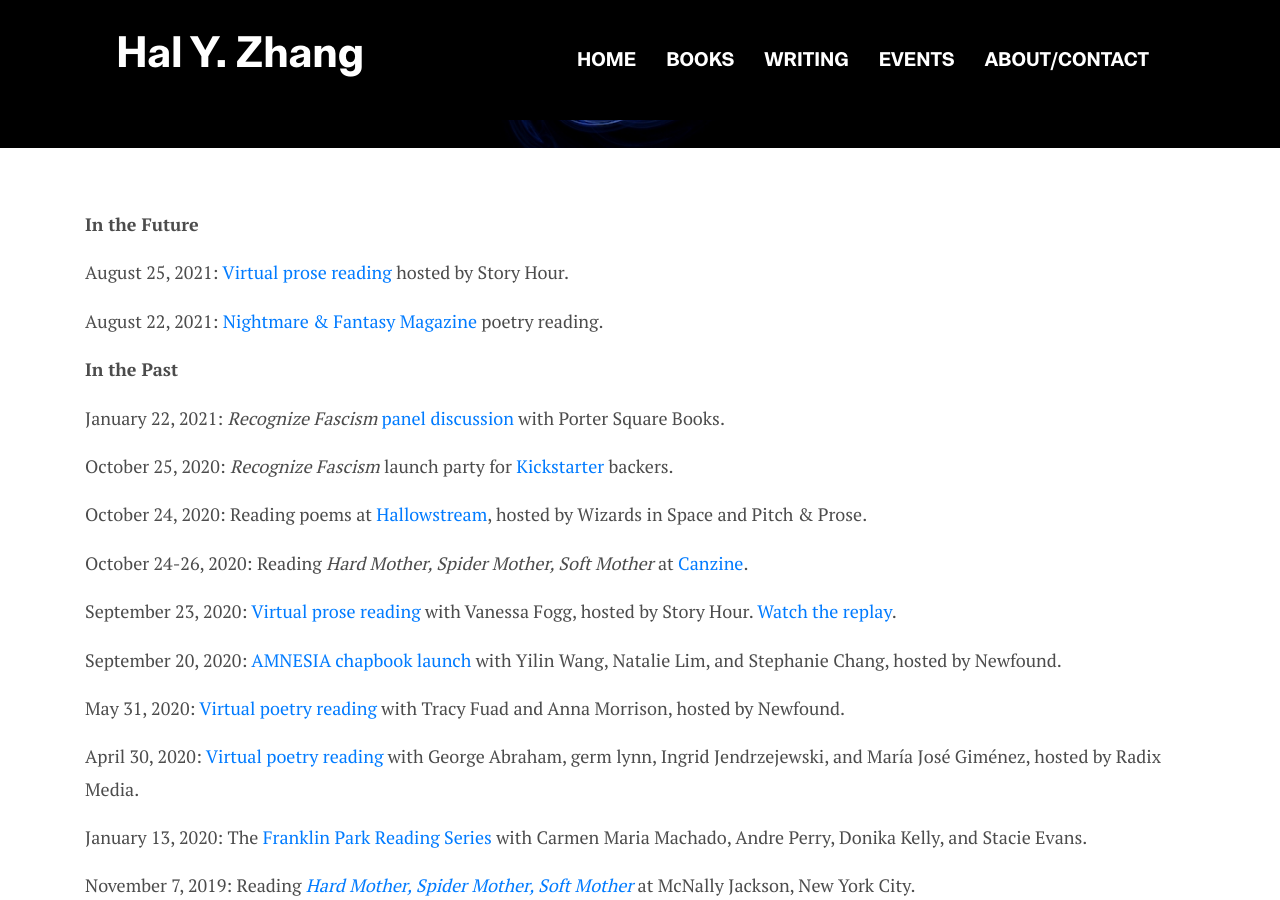
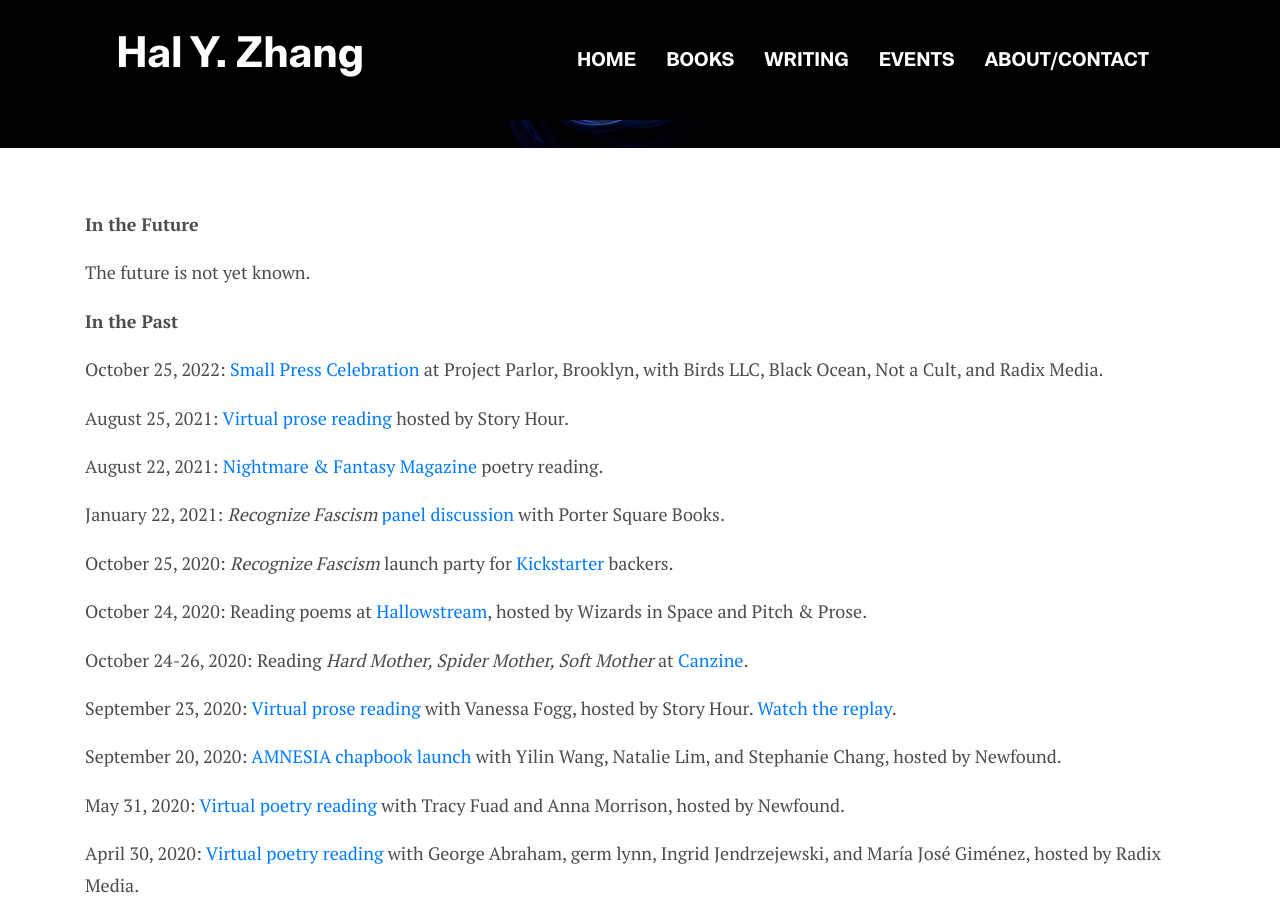
Before and after one commit to abbynicoleyee/abbynicoleyee.github.io, a Jekyll site: the page built from _pages/events.html, in a window 1280 px wide and 900 px high, scrolled down 356 px. Built offline with Jekyll 4.4.1, drawn with Linux system fonts in a browser that asks for light colours.

Commit message:
update events and heading

```diff
--- a/_pages/events.html
+++ b/_pages/events.html
@@ -7,42 +7,59 @@ background-align: bg-shape-center
 
 <section class="section">
   <div class="container">
-    <!-- <ul>
-    {% for event in site.data.settings.events %}
-<li>{{ event.name }}</li>
-      {% endfor %}
-</ul> -->
 
-<p><strong>In the Future</strong></p>
+    <p><strong>In the Future</strong></p>
 
-<!--<p>The future is not yet known.</p>-->
-<p>August 25, 2021: <a href="https://www.storyhour2020.com/">Virtual prose reading</a> hosted by Story Hour.</p>
+    <p>The future is not yet known.</p>
 
-<p>August 22, 2021: <a href="https://www.youtube.com/channel/UCZdG4drbO2mhN1P_vSb11iA">Nightmare & Fantasy Magazine</a> poetry reading.</p>
+    <p><strong>In the Past</strong></p>
 
-<p><strong>In the Past</strong></p>
+    <p>October 25, 2022: <a
+        href="https://www.eventbrite.com/e/bkbf-book-party-birds-llc-black-ocean-not-a-cult-radix-media-tickets-423549707577">Small
+        Press Celebration</a> at Project Parlor, Brooklyn, with Birds LLC, Black Ocean, Not a Cult, and Radix Media.</p>
 
-<p>January 22, 2021: <em>Recognize Fascism</em> <a href="https://www.portersquarebooks.com/event/virtual-recognize-fascism-panel">panel discussion</a> with Porter Square Books.</p>
+    <p>August 25, 2021: <a href="https://www.storyhour2020.com/">Virtual prose reading</a> hosted by Story Hour.</p>
 
-<p>October 25, 2020: <em>Recognize Fascism</em> launch party for <a href="https://www.kickstarter.com/projects/262808239/recognize-fascism-anthology">Kickstarter</a> backers.</p>
+    <p>August 22, 2021: <a href="https://www.youtube.com/channel/UCZdG4drbO2mhN1P_vSb11iA">Nightmare & Fantasy
+        Magazine</a> poetry reading.</p>
 
-<p>October 24, 2020: Reading poems at <a href="https://pitchandprose.regfox.com/hallowstream-presented-by-wizards-in-space-and-pitch-prose">Hallowstream</a>, hosted by Wizards in Space and Pitch &amp; Prose.
+    <p>January 22, 2021: <em>Recognize Fascism</em> <a
+        href="https://www.portersquarebooks.com/event/virtual-recognize-fascism-panel">panel discussion</a> with Porter
+      Square Books.</p>
 
-<p>October 24-26, 2020: Reading <em>Hard Mother, Spider Mother, Soft Mother</em> at <a href="https://pitchandprose.regfox.com/hallowstream-presented-by-wizards-in-space-and-pitch-prose">Canzine</a>.
+    <p>October 25, 2020: <em>Recognize Fascism</em> launch party for <a
+        href="https://www.kickstarter.com/projects/262808239/recognize-fascism-anthology">Kickstarter</a> backers.</p>
 
-<p>September 23, 2020: <a href="https://www.storyhour2020.com/">Virtual prose reading</a> with Vanessa Fogg, hosted by Story Hour. <a href="https://www.facebook.com/102109784794285/videos/250862656230850/">Watch the replay</a>.</p>
+    <p>October 24, 2020: Reading poems at <a
+        href="https://pitchandprose.regfox.com/hallowstream-presented-by-wizards-in-space-and-pitch-prose">Hallowstream</a>,
+      hosted by Wizards in Space and Pitch &amp; Prose.
 
-<p>September 20, 2020: <a href="https://www.facebook.com/events/461453208145639/">AMNESIA chapbook launch</a> with Yilin Wang, Natalie Lim, and Stephanie Chang, hosted by Newfound.</p>
+    <p>October 24-26, 2020: Reading <em>Hard Mother, Spider Mother, Soft Mother</em> at <a
+        href="https://pitchandprose.regfox.com/hallowstream-presented-by-wizards-in-space-and-pitch-prose">Canzine</a>.
 
-<p>May 31, 2020: <a href="https://www.facebook.com/events/552397122134623/">Virtual poetry reading</a> with Tracy Fuad and Anna Morrison, hosted by Newfound.</p>
+    <p>September 23, 2020: <a href="https://www.storyhour2020.com/">Virtual prose reading</a> with Vanessa Fogg, hosted
+      by Story Hour. <a href="https://www.facebook.com/102109784794285/videos/250862656230850/">Watch the replay</a>.
+    </p>
 
-<p>April 30, 2020: <a href="https://www.eventbrite.com/e/radix-media-virtual-poetry-reading-tickets-103472426814">Virtual poetry reading</a> with George Abraham, germ lynn, Ingrid Jendrzejewski, and María José Giménez, hosted by Radix Media.</p>
+    <p>September 20, 2020: <a href="https://www.facebook.com/events/461453208145639/">AMNESIA chapbook launch</a> with
+      Yilin Wang, Natalie Lim, and Stephanie Chang, hosted by Newfound.</p>
 
-<p>January 13, 2020: The <a href="https://www.facebook.com/events/854423785017160">Franklin Park Reading Series</a> with Carmen Maria Machado, Andre Perry, Donika Kelly, and Stacie Evans.</p>
+    <p>May 31, 2020: <a href="https://www.facebook.com/events/552397122134623/">Virtual poetry reading</a> with Tracy
+      Fuad and Anna Morrison, hosted by Newfound.</p>
 
-<p>November 7, 2019: Reading <a href="https://radixmedia.org/product/hard-mother-by-hal-y-zhang/"><em>Hard Mother, Spider Mother, Soft Mother</em></a> at McNally Jackson, New York City.</p>
+    <p>April 30, 2020: <a
+        href="https://www.eventbrite.com/e/radix-media-virtual-poetry-reading-tickets-103472426814">Virtual poetry
+        reading</a> with George Abraham, germ lynn, Ingrid Jendrzejewski, and María José Giménez, hosted by Radix Media.
+    </p>
 
-<p>June 20, 2019: Reading <a href="https://radixmedia.org/product/hard-mother-by-hal-y-zhang/"><em>Hard Mother, Spider Mother, Soft Mother</em></a> at Quimby’s, Brooklyn, with John Dermot Woods and Radix Media.</p>
+    <p>January 13, 2020: The <a href="https://www.facebook.com/events/854423785017160">Franklin Park Reading Series</a>
+      with Carmen Maria Machado, Andre Perry, Donika Kelly, and Stacie Evans.</p>
+
+    <p>November 7, 2019: Reading <a href="https://radixmedia.org/product/hard-mother-by-hal-y-zhang/"><em>Hard Mother,
+          Spider Mother, Soft Mother</em></a> at McNally Jackson, New York City.</p>
+
+    <p>June 20, 2019: Reading <a href="https://radixmedia.org/product/hard-mother-by-hal-y-zhang/"><em>Hard Mother,
+          Spider Mother, Soft Mother</em></a> at Quimby’s, Brooklyn, with John Dermot Woods and Radix Media.</p>
 
 
   </div>
```
Also changed, not shown: _data/settings.yml (+1 -29 lines).
